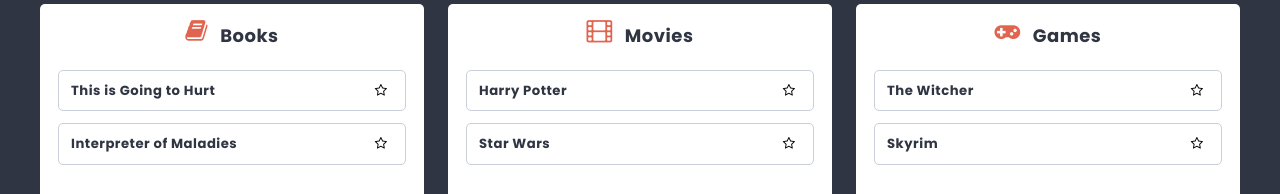
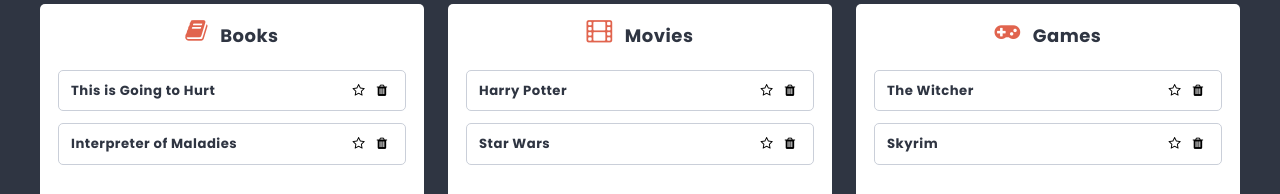
Before and after one commit to Dominik-Wilk/ReactApp, a React (Create React App) app: page /list/1 in a window 1280 px wide. Shown: the part 406-600 px from the top of the page. Built offline with nearby package versions, Linux system fonts and the light colour scheme.

Commit message:
Add a function that allows us to remove selected card from cards list

```diff
--- /dev/null
+++ b/src/components/Buttons/Buttons.js
@@ -0,0 +1,33 @@
+import clsx from 'clsx';
+import styles from './Buttons.module.scss';
+import { useState } from 'react';
+import { useDispatch } from 'react-redux';
+import { removeCard, toggleCardFav } from '../../redux/cardsRedux';
+
+const Buttons = ({ id, isFavourite }) => {
+  const [isFav, setIsFav] = useState(isFavourite);
+  const dispatch = useDispatch();
+
+  const swap = e => {
+    e.preventDefault();
+    dispatch(toggleCardFav(id));
+    setIsFav(!isFav);
+  };
+
+  const remove = e => {
+    e.preventDefault();
+    dispatch(removeCard(id));
+  };
+
+  return (
+    <div>
+      <button
+        onClick={swap}
+        className={clsx('fa fa-star-o', styles.fav, {
+          [styles.isFav]: isFavourite,
+        })}></button>
+      <button onClick={remove} className={'fa fa-trash ' + styles.fav}></button>
+    </div>
+  );
+};
+export default Buttons;
--- /dev/null
+++ b/src/components/Buttons/Buttons.module.scss
@@ -0,0 +1,8 @@
+.fav {
+  cursor: pointer;
+  border: none;
+  background-color: transparent;
+}
+.isFav {
+  color: rgb(255, 217, 0);
+}
--- a/src/components/Card/Card.js
+++ b/src/components/Card/Card.js
@@ -1,28 +1,14 @@
 import styles from './Card.module.scss';
-import { useDispatch } from 'react-redux';
-import { toggleCardFav } from '../../redux/cardsRedux';
-import { useState } from 'react';
-import clsx from 'clsx';
+import Buttons from '../Buttons/Buttons';
 
-const Card = ({ title, id, isFav }) => {
-  const [isFavourite, setIsFavourite] = useState(isFav);
-  const dispatch = useDispatch();
-
-  const swap = e => {
-    e.preventDefault();
-    dispatch(toggleCardFav(id));
-    setIsFavourite(!isFavourite);
-  };
-
+const Card = ({ title, id, isFavourite }) => {
   return (
-    <li className={styles.card}>
-      {title}
-      <button
-        onClick={swap}
-        className={clsx('fa fa-star-o', styles.fav, {
-          [styles.isFav]: isFavourite,
-        })}></button>
-    </li>
+    <>
+      <li className={styles.card}>
+        {title}
+        <Buttons isFavourite={isFavourite} id={id} />
+      </li>
+    </>
   );
 };
 export default Card;
--- a/src/components/Column/Column.js
+++ b/src/components/Column/Column.js
@@ -15,7 +15,7 @@
       </h2>
       <ul className={styles.cards}>
         {cards.map(card => (
-          <Card key={card.id} title={card.title} id={card.id} />
+          <Card key={card.id} {...card} />
         ))}
       </ul>
       <CardForm columnId={props.id} />
--- a/src/components/Favourite/Favourite.js
+++ b/src/components/Favourite/Favourite.js
@@ -19,16 +19,13 @@
       <>
         <PageTitle>Favourite</PageTitle>
         <article className={styles.column}>
-          <ul className={styles.cards}>
-            {cards.map(card => (
-              <Card
-                key={card.id}
-                title={card.title}
-                id={card.id}
-                isFav={true}
-              />
-            ))}
-          </ul>
+          <article className={styles.column}>
+            <ul className={styles.cards}>
+              {cards.map(card => (
+                <Card {...card} />
+              ))}
+            </ul>
+          </article>
         </article>
       </>
     );
--- a/src/redux/cardsRedux.js
+++ b/src/redux/cardsRedux.js
@@ -1,19 +1,27 @@
 import { nanoid } from 'nanoid';
+
+const ADD_CARD = 'app/cards/ADD_CARD';
+const REMOVE_CARD = 'app/cards/REMOVE_CARD';
+const TOGGLE_CARD_FAVOURITE = 'app/cards/TOGGLE_CARD_FAVOURITE';
 
 export const getFavCards = state =>
   state.cards.filter(card => card.isFavourite);
 
 export const toggleCardFav = payload => ({
-  type: 'TOGGLE_CARD_FAVOURITE',
+  type: TOGGLE_CARD_FAVOURITE,
   payload,
 });
-export const addCard = payload => ({ type: 'ADD_CARD', payload });
+export const addCard = payload => ({ type: ADD_CARD, payload });
+
+export const removeCard = payload => ({ type: REMOVE_CARD, payload });
 
 const cardsReducer = (statePart = [], action) => {
   switch (action.type) {
-    case 'ADD_CARD':
+    case REMOVE_CARD:
+      return statePart.filter(card => card.id !== action.payload);
+    case ADD_CARD:
       return [...statePart, { ...action.payload, id: nanoid() }];
-    case 'TOGGLE_CARD_FAVOURITE':
+    case TOGGLE_CARD_FAVOURITE:
       return statePart.map(card =>
         card.id === action.payload
           ? { ...card, isFavourite: !card.isFavourite }
--- a/src/redux/columnsRedux.js
+++ b/src/redux/columnsRedux.js
@@ -1,15 +1,17 @@
 import { nanoid } from 'nanoid';
+
+const ADD_COLUMN = 'app/columns/ADD_COLUMN';
 
 export const getAllColumns = state => state.columns;
 export const getColumnsByList = ({ columns }, listId) => {
   return columns.filter(column => column.listId === listId);
 };
 
-export const addColumn = payload => ({ type: 'ADD_COLUMN', payload });
+export const addColumn = payload => ({ type: ADD_COLUMN, payload });
 
 const columnsReducer = (statePart = [], action) => {
   switch (action.type) {
-    case 'ADD_COLUMN':
+    case ADD_COLUMN:
       return [...statePart, { ...action.payload, id: nanoid() }];
     default:
       return statePart;
--- a/src/redux/searchStringRedux.js
+++ b/src/redux/searchStringRedux.js
@@ -1,9 +1,11 @@
 import strContains from '../utils/strContains';
+
+const UPDATE_SEARCHSTRING = 'app/cards/UPDATE_SEARCHSTRING';
 
 export const stateString = state => state.searchString;
 
 export const searchPhrase = payload => ({
-  type: 'UPDATE_SEARCHSTRING',
+  type: UPDATE_SEARCHSTRING,
   payload,
 });
 export const getFilteredCards = ({ cards, searchString }, columnId) =>
@@ -13,7 +15,7 @@
 
 const searchStringReducer = (statePart = '', action) => {
   switch (action.type) {
-    case 'UPDATE_SEARCHSTRING':
+    case UPDATE_SEARCHSTRING:
       return action.payload;
     default:
       return statePart;
```
